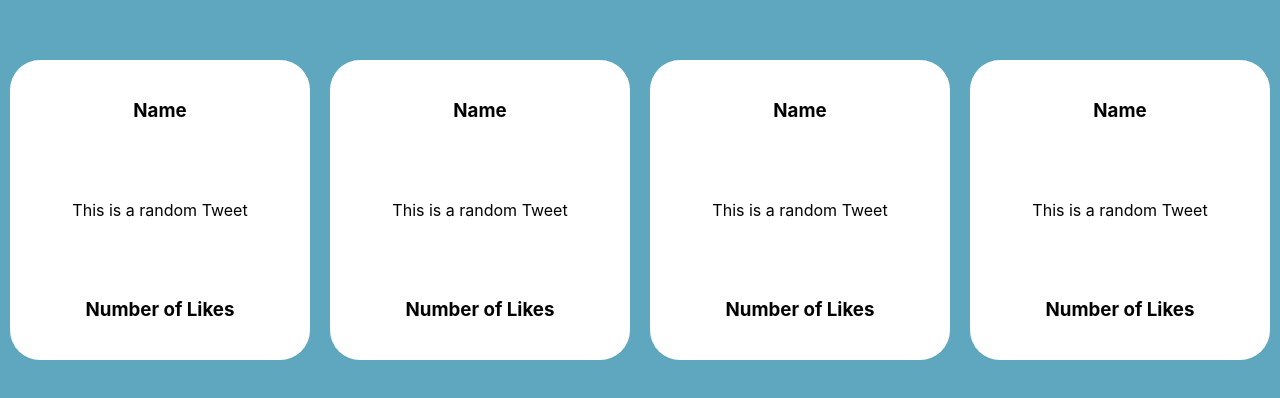
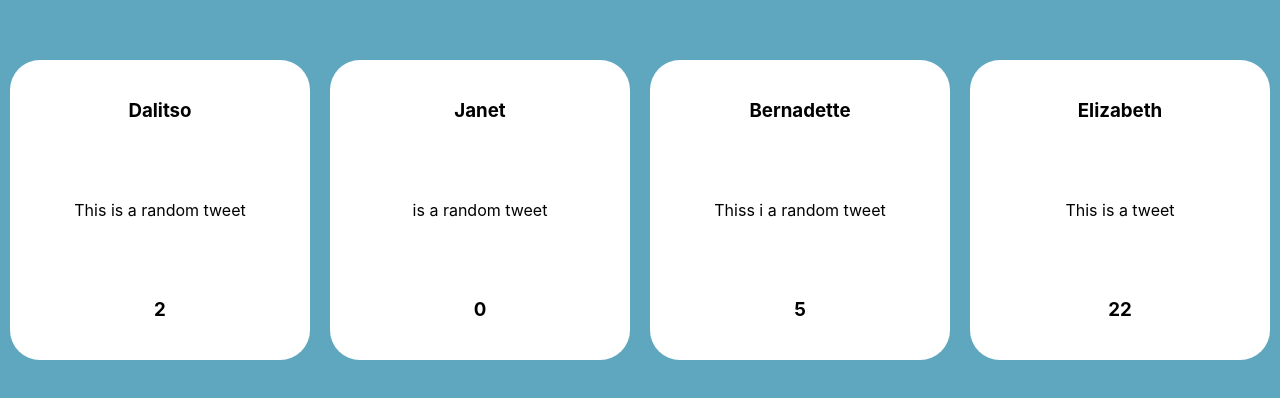
Before and after one commit to Delightfully-Nerdy/react-intro, a React (Create React App) app: page / in a window 1280 px wide. Shown: the part 190-588 px from the top of the page. Built offline with nearby package versions, Linux system fonts and the light colour scheme.

Commit message:
adding props

```diff
--- a/src/App.js
+++ b/src/App.js
@@ -4,10 +4,10 @@ import Tweet from "./Tweet";
 function App() {
   return (
     <div className="app">
-      <Tweet />
-      <Tweet />
-      <Tweet />
-      <Tweet />
+      <Tweet name = "Dalitso" message="This is a random tweet" likes="2"/>
+      <Tweet name = "Janet" message=" is a random tweet" likes="0"/>
+      <Tweet name = "Bernadette" message="Thiss i a random tweet" likes="5"/>
+      <Tweet name = "Elizabeth" message="This is a tweet" likes="22"/>
     </div>
   );
 }
--- a/src/Tweet.js
+++ b/src/Tweet.js
@@ -1,12 +1,12 @@
 import React from "react";
 import './App.css'
 
-function Tweet(){
+function Tweet(props){
     return(
         <div className="tweet">
-            <h3>Name</h3>
-            <p>This is a random Tweet</p>
-            <h3>Number of Likes</h3>
+            <h3>{props.name}</h3>
+            <p>{props.message}</p>
+            <h3>{props.likes}</h3>
         </div>
     )
 }
```
